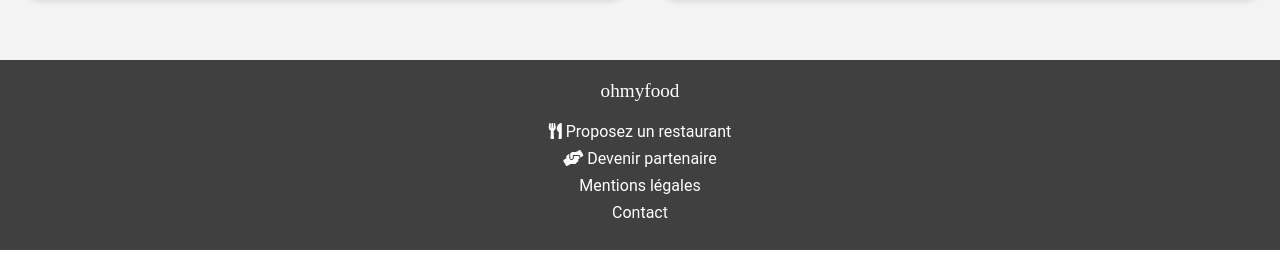
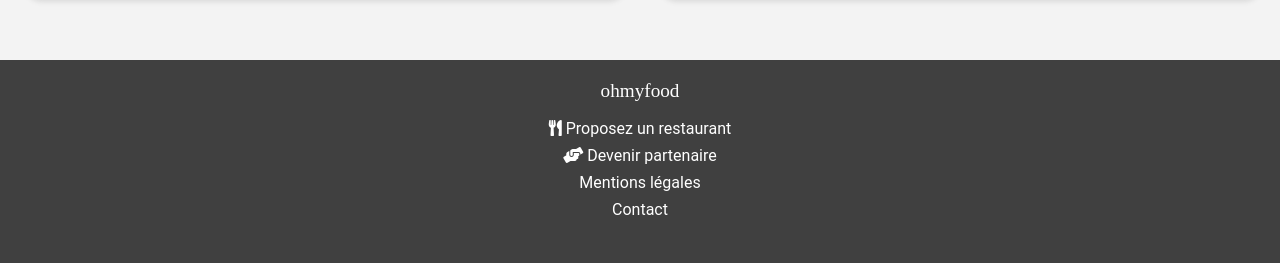
Before and after one commit to imane-R/ImaneElkaddouri_3_27042021, a website: page index.html in a window 1280 px wide. Shown: the part 1301-1564 px from the top of the page. Drawn offline with Linux system fonts and the light colour scheme.

Commit message:
add modification on footer

```diff
--- a/index.html
+++ b/index.html
@@ -142,10 +142,10 @@
         </div>
     </section>
     <footer>
-        <ul class="footer">
-            <li class="footer_title">
+        <div class="footer">
+            <div class="footer_title">
                 <span>ohmyfood</span>
-            </li>
+            </div>
             <ul class="footer_liens">
                 <li class="footer_information">
                     <i class="fas fa-utensils"></i>
@@ -165,7 +165,7 @@
                     <a href="mailto:contact@ohmyfoodrestaurant.com">Contact</a>
                 </li>
             </ul>
-        </ul>
+        </div>
     </footer>
 </body>
 
--- a/scss/layout/_footer.scss
+++ b/scss/layout/_footer.scss
@@ -13,6 +13,7 @@
         padding-bottom: 20px;
         font-family: Shrikhand;
         font-size: 1.2rem;
+        padding-bottom: 1px;
       }
     .footer_information  {
         padding-bottom: 8px;
```
Also changed, not shown: La_note_enchantée.html (+4 -4 lines), La_palette_du_gout.html (+3 -4 lines), Le_délice_des_sens.html (+4 -4 lines), a_la_française.html (+4 -4 lines), css/style.css, 1 other file.
